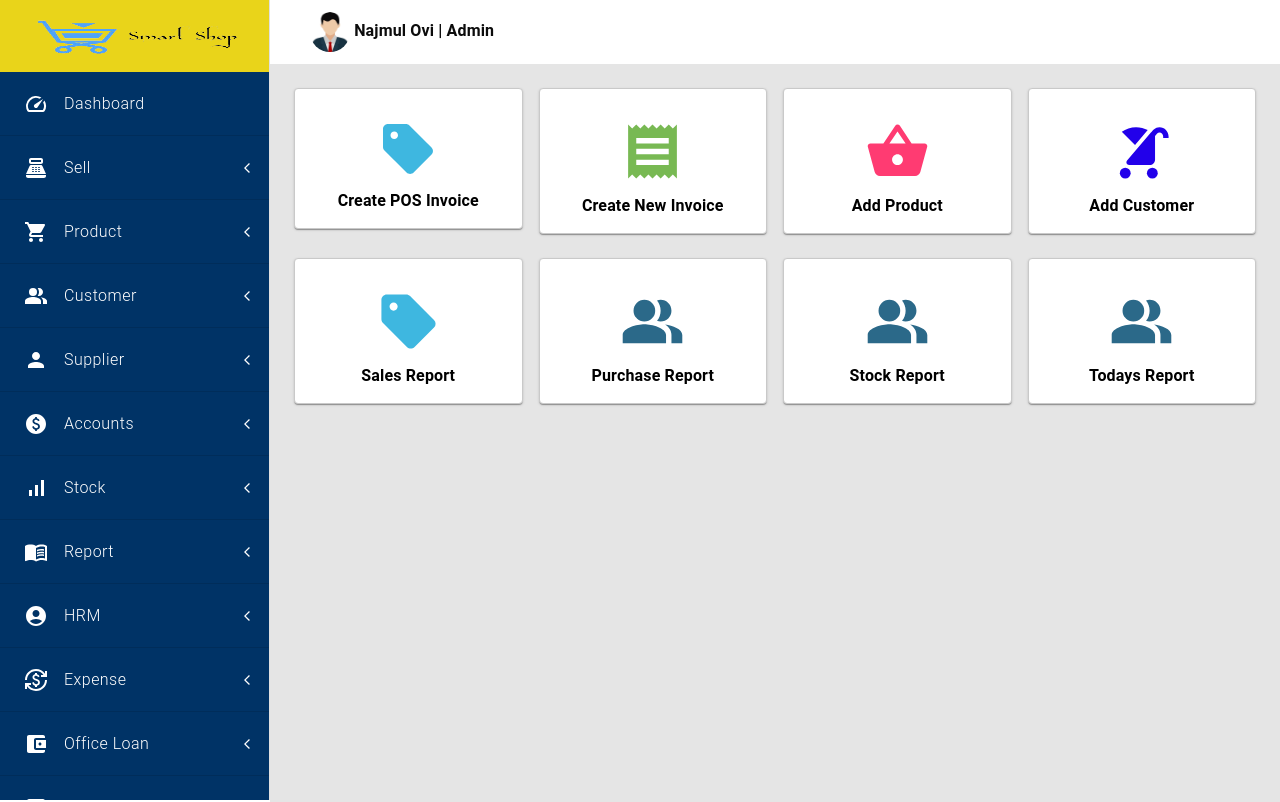
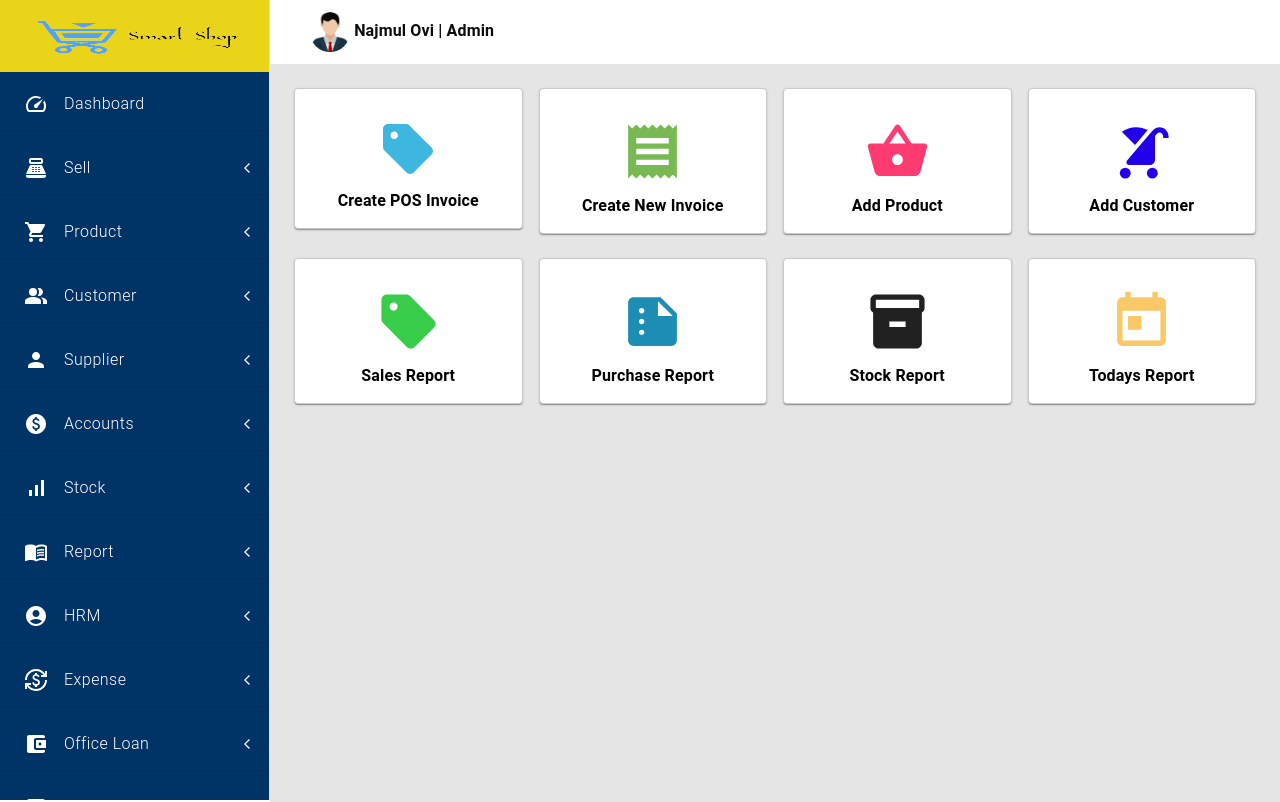
Before and after one commit to imRHB/smart-shop-client, a React (Create React App) app: page /dashboard/test-component in a window 1280 px wide. Shown: the top 802 px of the page. Built offline with nearby package versions, Linux system fonts and the light colour scheme; no server answers.

Commit message:
style added

```diff
--- a/src/pages/Dashboard/UIHome/ImportantRoutes/ImportantRoutes.js
+++ b/src/pages/Dashboard/UIHome/ImportantRoutes/ImportantRoutes.js
@@ -9,6 +9,9 @@ import { NavLink } from 'react-router-dom';
 import ReceiptIcon from '@mui/icons-material/Receipt';
 import ShoppingBasketIcon from '@mui/icons-material/ShoppingBasket';
 import StrollerIcon from '@mui/icons-material/Stroller';
+import SummarizeIcon from '@mui/icons-material/Summarize';
+import InventoryIcon from '@mui/icons-material/Inventory';
+import TodayIcon from '@mui/icons-material/Today';
 
 
 const ImportantRoutes = () => {
@@ -104,7 +107,7 @@ const ImportantRoutes = () => {
                         <Box className={`${styles.reports}`}>
                             <Box>
                                 <SellIcon sx={{
-                                    fontSize: "65px", color: "#3eb7e0", marginBottom: "10px"
+                                    fontSize: "65px", color: "rgb(55 204 73)", marginBottom: "10px"
                                 }} />
                             </Box>
                             <Box>
@@ -124,8 +127,8 @@ const ImportantRoutes = () => {
                         <Box className={`${styles.reports}`}>
                             <Box>
 
-                                <PeopleAltIcon sx={{
-                                    fontSize: "65px", color: "#2b6989", marginBottom: "10px"
+                                <SummarizeIcon sx={{
+                                    fontSize: "65px", color: "rgb(30 141 180)", marginBottom: "10px"
                                 }} />
                             </Box>
                             <Box>
@@ -145,8 +148,8 @@ const ImportantRoutes = () => {
                         <Box className={`${styles.reports}`}>
                             <Box>
 
-                                <PeopleAltIcon sx={{
-                                    fontSize: "65px", color: "#2b6989", marginBottom: "10px"
+                                <InventoryIcon sx={{
+                                    fontSize: "65px", color: "(0 6 79)", marginBottom: "10px"
                                 }} />
                             </Box>
                             <Box>
@@ -166,8 +169,8 @@ const ImportantRoutes = () => {
                         <Box className={`${styles.reports}`}>
                             <Box>
 
-                                <PeopleAltIcon sx={{
-                                    fontSize: "65px", color: "#2b6989", marginBottom: "10px"
+                                <TodayIcon sx={{
+                                    fontSize: "65px", color: "rgb(250 200 102)", marginBottom: "10px"
                                 }} />
                             </Box>
                             <Box>
```
